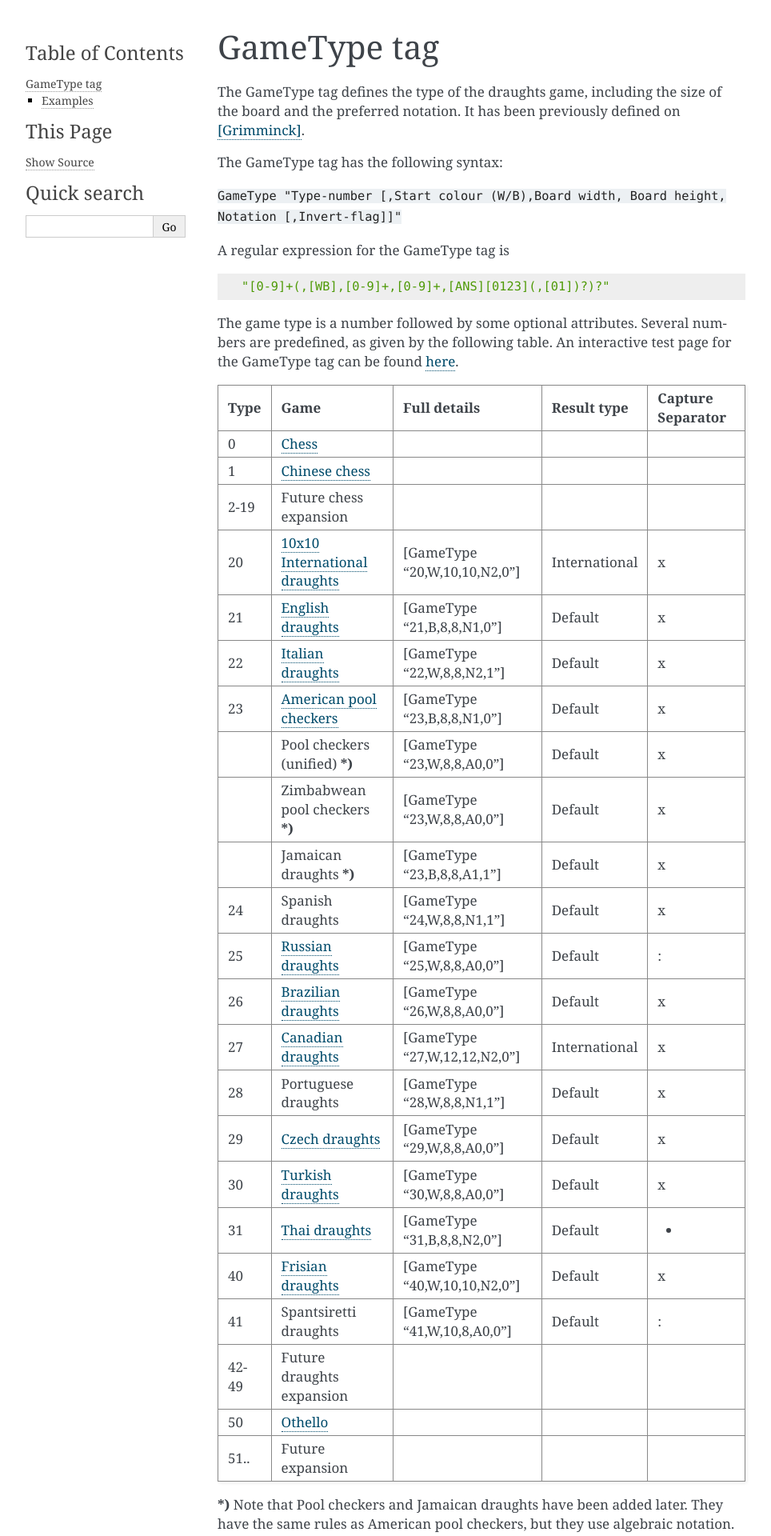
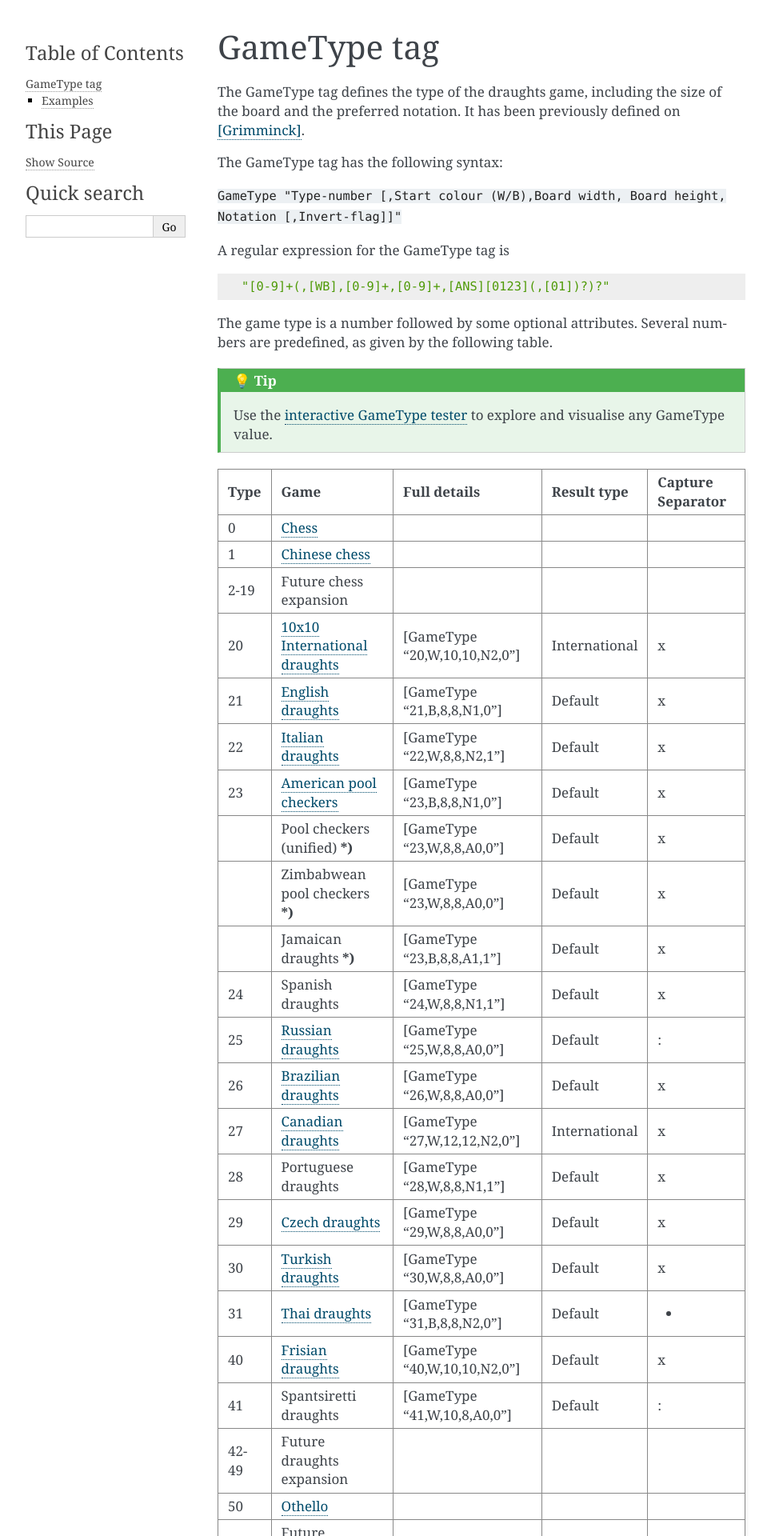
Before and after one commit to wiegerw/pdn, a Sphinx documentation site: the page built from doc/gametype.rst, in a window 1280 px wide. Shown: the top 1920 px of the page at 80% size, without its empty margins (148-1112 px from the left). Built offline with Sphinx 7.4.7, drawn with Linux system fonts in a browser that asks for light colours; some of the changed text lies outside the part shown.

Commit message:
Add admonition icons and make gametype tester link prominent
- Styled tip/note/important/warning admonitions in custom.css with
  colour-coded title bars and emoji icons (overriding alabaster's
  display:inline default so the bar spans the full box width).
- Wrapped the gametype tester link in a .. tip:: admonition to make
  it stand out above the GameType table.
- Updated copyright year to 2026 in conf.py.

Co-Authored-By: Claude Sonnet 4.6 <noreply@anthropic.com>

```diff
--- a/doc/_static/custom.css
+++ b/doc/_static/custom.css
@@ -1,3 +1,49 @@
+/* Standard admonition icons and colours.
+   Alabaster sets p.admonition-title to display:inline; we reset it to block
+   so the coloured title bar can span the full box width. */
+div.admonition.tip,
+div.admonition.note,
+div.admonition.important,
+div.admonition.warning {
+    padding: 0 16px 10px 16px;
+}
+
+div.admonition.tip > p.admonition-title,
+div.admonition.note > p.admonition-title,
+div.admonition.important > p.admonition-title,
+div.admonition.warning > p.admonition-title {
+    display: block;
+    margin: 0 -16px 10px -16px;
+    padding: 6px 16px;
+    font-family: inherit;
+    font-size: inherit;
+    font-weight: bold;
+    color: #fff;
+}
+
+div.admonition.tip > p.admonition-title::after,
+div.admonition.note > p.admonition-title::after,
+div.admonition.important > p.admonition-title::after,
+div.admonition.warning > p.admonition-title::after {
+    content: none;
+}
+
+div.admonition.tip                           { background-color: #e8f5e9; border-left: 4px solid #4caf50; }
+div.admonition.tip > p.admonition-title      { background-color: #4caf50; }
+div.admonition.tip > p.admonition-title::before { content: "💡 "; }
+
+div.admonition.note                           { background-color: #e3f2fd; border-left: 4px solid #2196f3; }
+div.admonition.note > p.admonition-title      { background-color: #2196f3; }
+div.admonition.note > p.admonition-title::before { content: "ℹ️ "; }
+
+div.admonition.important                           { background-color: #fff3e0; border-left: 4px solid #ff9800; }
+div.admonition.important > p.admonition-title      { background-color: #ff9800; }
+div.admonition.important > p.admonition-title::before { content: "❗ "; }
+
+div.admonition.warning                           { background-color: #fce4ec; border-left: 4px solid #f44336; }
+div.admonition.warning > p.admonition-title      { background-color: #f44336; }
+div.admonition.warning > p.admonition-title::before { content: "⚠️ "; }
+
 /* Tables preceded by .. rst-class:: proposed */
 .proposed table {
     background-color: #fffde7;
--- a/doc/conf.py
+++ b/doc/conf.py
@@ -7,7 +7,7 @@
 # https://www.sphinx-doc.org/en/master/usage/configuration.html#project-information
 
 project = u'Portable Draughts Notation (PDN) Standard'
-copyright = u'2011 - 2025, Wieger Wesselink'
+copyright = u'2011 - 2026, Wieger Wesselink'
 author = u'Wieger Wesselink'
 release = '3.0'
 version = '3.0'
--- a/doc/gametype.rst
+++ b/doc/gametype.rst
@@ -18,8 +18,12 @@ A regular expression for the GameType tag is
   "[0-9]+(,[WB],[0-9]+,[0-9]+,[ANS][0123](,[01])?)?"
 
 The game type is a number followed by some optional attributes. Several numbers are
-predefined, as given by the following table. An interactive test page for the
-GameType tag can be found `here <_static/gametype_tester.html>`_.
+predefined, as given by the following table.
+
+.. tip::
+
+   Use the `interactive GameType tester <_static/gametype_tester.html>`_ to
+   explore and visualise any GameType value.
 
 +-------+----------------------------------------------------------------------------------------+------------------------------+---------------+-------------------+
 | Type  | Game                                                                                   | Full details                 | Result type   | Capture Separator |
```
